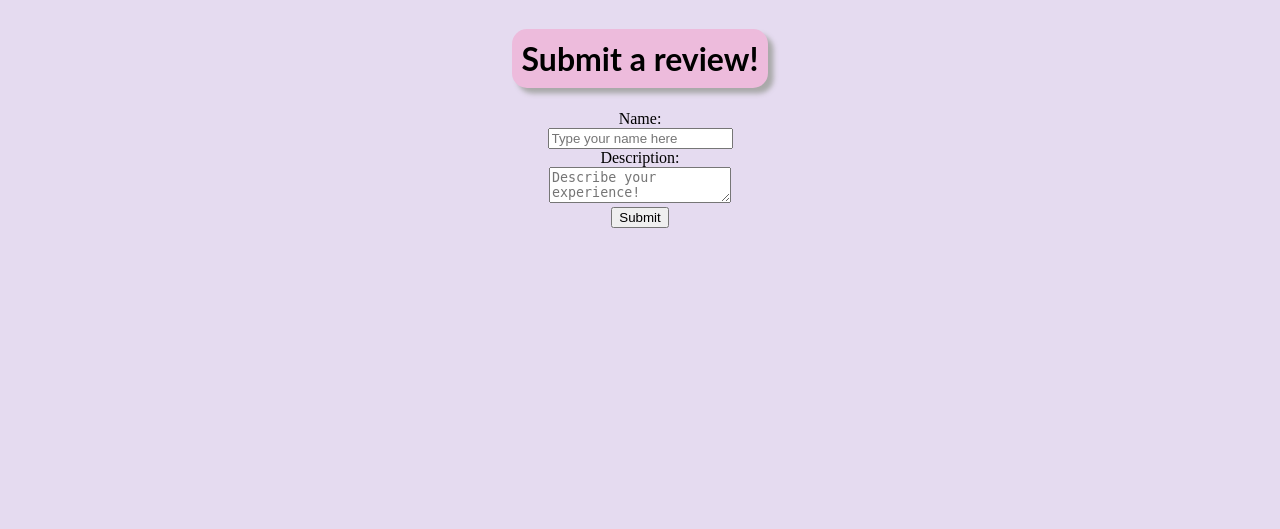
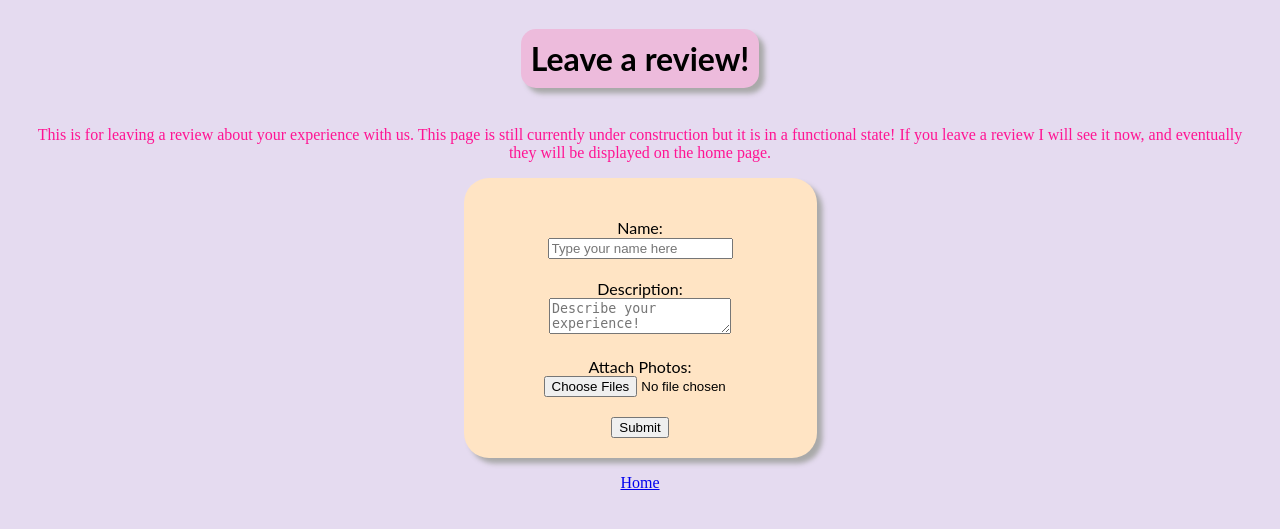
Before and after one commit to stlynnxx/EclecticElectronics, a Flask app: page /review in a window 1280 px wide. Shown: the top 529 px of the page. Run offline with Flask 3, Linux system fonts and the light colour scheme.

Commit message:
Light daily work in the freezing cold

```diff
--- a/static/main.css
+++ b/static/main.css
@@ -189,7 +189,6 @@ p {
 
 
 
-
 }
 
 
@@ -198,6 +197,12 @@ p {
 .gbimage {
     border: black solid 2px;
 
+}
+.img {
+    position: absolute;
+    left: 0;
+    top: 0;
+    z-index: -1;
 }
 .button2 {
 
--- /dev/null
+++ b/static/review.css
@@ -0,0 +1,28 @@
+.review-form {
+
+    border-radius: 25px;
+    font-family: "Lato", sans-serif;
+
+    font-kerning: auto;
+
+    text-align: center;
+    text-box: auto;
+    text-decoration-style: solid;
+    text-decoration-color: black;
+
+    padding: 20px;
+    background-color: bisque;
+    display: inline-grid;
+    box-shadow: darkgray 5.5px 5.5px 5.5px;
+}
+
+.name {
+    margin: 20px;
+}
+
+.attach {
+    margin-left: 60px;
+    display: flex;
+    justify-content: center;
+    align-items: center;
+}
--- a/templates/home.html
+++ b/templates/home.html
@@ -57,6 +57,8 @@
 
 
      <div class="div_one">
+         <!--<div><img src="{{ url_for('static', filename='photos/game.png')}}" alt="ruh-roh" width=100%>
+         </div>-->
          <p>We are a small shop specializing in a few areas, including Personal Device Repair, Vintage Device
          Restoration, Software Development, IT, and Cybersecurity.</p>
      <p>You can go to the <a href="{{ url_for('about') }}">about</a> page to read more about us and our services.</p>
@@ -73,9 +75,10 @@
 
      <div class="container">
          <div class="container-item-img">
+             <p><a href="{{ url_for('review') }}">Click here to leave us a review!</a></p>
      <div><img src="{{ url_for('static', filename='photos/game.png') }}" alt="oops!" width=100%></div>
          </div>
-     <div class="container-item"><p><a href="{{ url_for('review') }}">Click here to leave us a review!</a></p></div>
+
      </div>
     <!-- https://ebay.us/m/Pk8Xo1-->
 
--- a/templates/review.html
+++ b/templates/review.html
@@ -3,16 +3,38 @@
 <head>
     <meta name="viewport" content="width=device-width,initial-scale=1.0" charset="UTF-8">
     <link rel="stylesheet" href="{{ url_for('static', filename='main.css', v=1) }}">
+    <link rel="stylesheet" href="{{ url_for('static', filename='review.css', v=1) }}">
+    <link rel="stylesheet" href="https://cdnjs.cloudflare.com/ajax/libs/font-awesome/4.7.0/css/font-awesome.min.css">
+
     <title>Review</title>
 </head>
 <body>
+<h1 class="title">Leave a review!</h1><br>
+    <p>This is for leaving a review about your experience with us.
+    This page is still currently under construction but it is in a functional state!
+    If you leave a review I will see it now, and eventually they will be displayed on the
+    home page.</p>
+
+
+<div class="review-form">
 <form method="POST" action="{{ url_for('review_submit') }}" enctype="multipart/form-data">
-    <h1 class="title">Submit a review!</h1><br>
+    <div class="name">
     <label for="name">Name:</label><br>
     <input type="text" name="name" id="name" placeholder="Type your name here"><br>
-    <label for="description">Description:</label><br>
+    </div>
+    <div class="name">
+        <label for="description">Description:</label><br>
     <textarea class="description" name="description" id="description" placeholder="Describe your experience!"></textarea><br>
-    <input type="submit" class="submit" value="Submit">
+    </div>
+
+
+    <label for="photos">Attach Photos:</label><br>
+
+    <input class="attach" type="file" name="photos" accept="image/*" id="photos" multiple><br>
+
+    <input type="submit" class="submit" value="Submit"><br>
 </form>
+</div>
+<p><a href="{{ url_for('home') }}">Home</a></p>
 </body>
 </html>
```
Also changed, not shown: data/Quotes.json (deleted, +0 -24 lines), data/Reviews.json (deleted, +0 -14 lines), persist/data/Reviews.json (added, +10 -0 lines), data/uploads/1d9c038d854a4f37b74c3c1cc406eaf3.webp (deleted), data/uploads/1fb88b54a8f74bd28e9a52f29781ac03.jpg (deleted), data/uploads/213bdce4205846318f903b82a6bc5a45.webp (deleted), data/uploads/89ac1d0472fa48b195b7f622f73ce78c.jpg (deleted), data/uploads/bc9935dae789465fa51802b2bf8e85d1.webp (deleted), data/uploads/d26f3b9876fa4f9d908f3fdd457d7909.webp (deleted), 1 other file.
